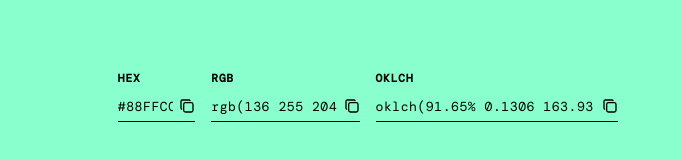
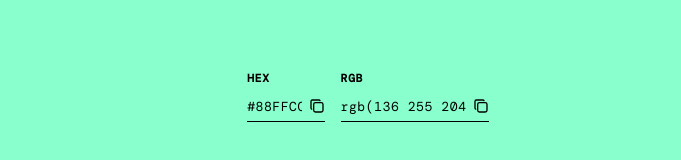
Before and after one commit to codybarr/colors, a SvelteKit app: page / in a window 1280 px wide. Shown: the part 637-797 px from the top of the page, without its empty margins (272-953 px from the left). Built offline with nearby package versions, Linux system fonts and the light colour scheme; a web font is replaced by a local one.

Commit message:
feat: remove oklch selector

```diff
--- a/src/routes/ColorRepresentations.svelte
+++ b/src/routes/ColorRepresentations.svelte
@@ -16,7 +16,6 @@
   } = $props();
   let hexValue = $derived(hex);
   let rgbValue = $derived(rgb);
-  let oklchValue = $derived(oklch ?? "");
   let copied = $state<string | null>(null);
 
   function updateColor(value: string) {
@@ -32,11 +31,6 @@
   function updateRgb(event: Event) {
     rgbValue = (event.currentTarget as HTMLInputElement).value;
     updateColor(rgbValue);
-  }
-
-  function updateOklch(event: Event) {
-    oklchValue = (event.currentTarget as HTMLInputElement).value;
-    updateColor(oklchValue);
   }
 
   async function copyValue(label: string, value: string) {
@@ -57,7 +51,10 @@
   aria-label="Color representations"
 >
   <div class="grid gap-1">
-    <label class="text-[0.7rem] font-bold tracking-[0.08em] uppercase" for="hex-color-value">Hex</label>
+    <label
+      class="text-[0.7rem] font-bold tracking-[0.08em] uppercase"
+      for="hex-color-value">Hex</label
+    >
     <div class="flex items-center border-b border-current">
       <input
         class="w-[7ch] min-w-0 rounded-none border-0 bg-transparent py-1 font-inherit text-inherit focus-visible:outline-3 focus-visible:outline-current focus-visible:outline-offset-4"
@@ -82,7 +79,10 @@
   </div>
 
   <div class="grid gap-1">
-    <label class="text-[0.7rem] font-bold tracking-[0.08em] uppercase" for="rgb-color-value">RGB</label>
+    <label
+      class="text-[0.7rem] font-bold tracking-[0.08em] uppercase"
+      for="rgb-color-value">RGB</label
+    >
     <div class="flex items-center border-b border-current">
       <input
         class="w-[16ch] min-w-0 rounded-none border-0 bg-transparent py-1 font-inherit text-inherit focus-visible:outline-3 focus-visible:outline-current focus-visible:outline-offset-4"
@@ -105,33 +105,6 @@
       </button>
     </div>
   </div>
-
-  {#if oklch}
-    <div class="grid gap-1">
-      <label class="text-[0.7rem] font-bold tracking-[0.08em] uppercase" for="oklch-color-value">OKLCH</label>
-      <div class="flex items-center border-b border-current">
-        <input
-          class="w-[28ch] min-w-0 rounded-none border-0 bg-transparent py-1 font-inherit text-inherit focus-visible:outline-3 focus-visible:outline-current focus-visible:outline-offset-4"
-          id="oklch-color-value"
-          aria-label="OKLCH color value"
-          value={oklchValue}
-          oninput={updateOklch}
-        />
-        <button
-          class="grid cursor-pointer border-0 bg-transparent py-[0.2rem] pr-0 pl-[0.4rem] text-inherit focus-visible:outline-3 focus-visible:outline-current focus-visible:outline-offset-4"
-          type="button"
-          aria-label="Copy OKLCH value"
-          onclick={() => copyValue("OKLCH", oklchValue)}
-        >
-          {#if copied === "OKLCH"}
-            <IconCheck aria-hidden="true" size={16} stroke={2} />
-          {:else}
-            <IconCopy aria-hidden="true" size={16} stroke={2} />
-          {/if}
-        </button>
-      </div>
-    </div>
-  {/if}
 </section>
 
 <p class="sr-only" aria-atomic="true" aria-live="polite">
```
